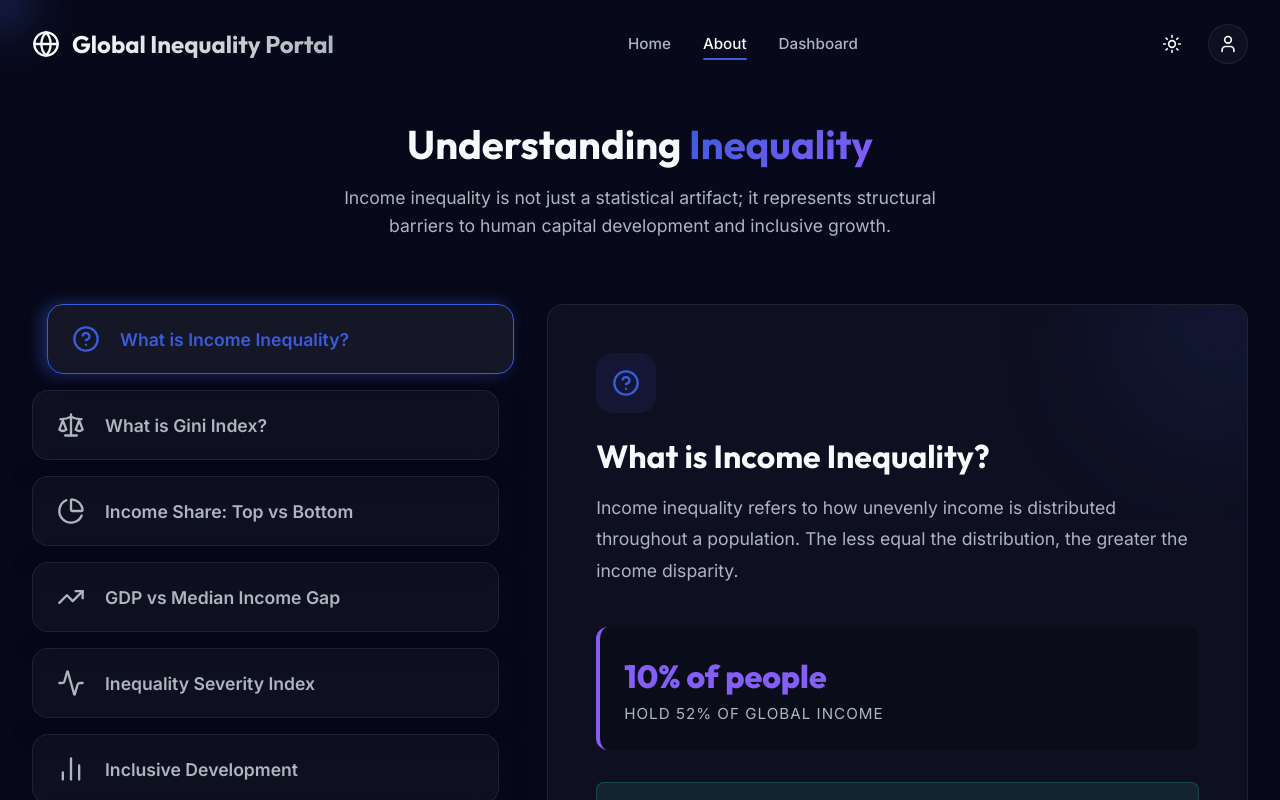
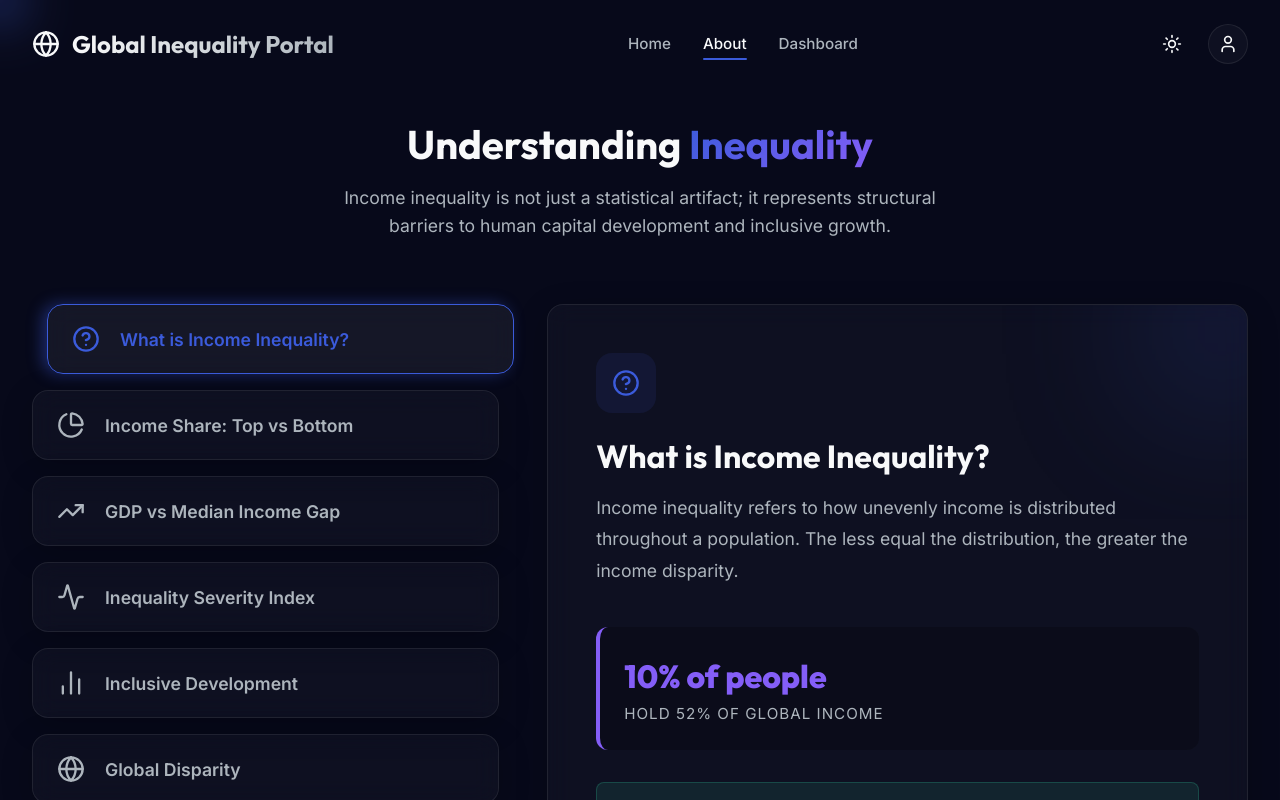
Before and after one commit to Kasireddy-Seshi-Reddy/global-income-distribution, a React (Vite) app in the folder frontend/: page /about in a window 1280 px wide. Shown: the top 800 px of the page. Built offline with nearby package versions, Linux system fonts and the light colour scheme; no server answers; sample sign-in values are in the browser's storage.

Commit message:
content(about): remove 'What is Gini Index?' from introductory concepts

```diff
--- a/frontend/src/pages/About.jsx
+++ b/frontend/src/pages/About.jsx
@@ -17,13 +17,6 @@ const About = () => {
             content: "Income inequality refers to how unevenly income is distributed throughout a population. The less equal the distribution, the greater the income disparity.",
             stat: "10% of people",
             statLabel: "hold 52% of global income"
-        },
-        {
-            title: "What is Gini Index?",
-            icon: <Scale size={28} />,
-            content: "A statistical measure of economic inequality ranging from 0 (perfect equality) to 100 (perfect inequality). A higher Gini index indicates greater inequality.",
-            stat: "0 - 100",
-            statLabel: "Measurement Scale"
         },
         {
             title: "Income Share: Top vs Bottom",
```
